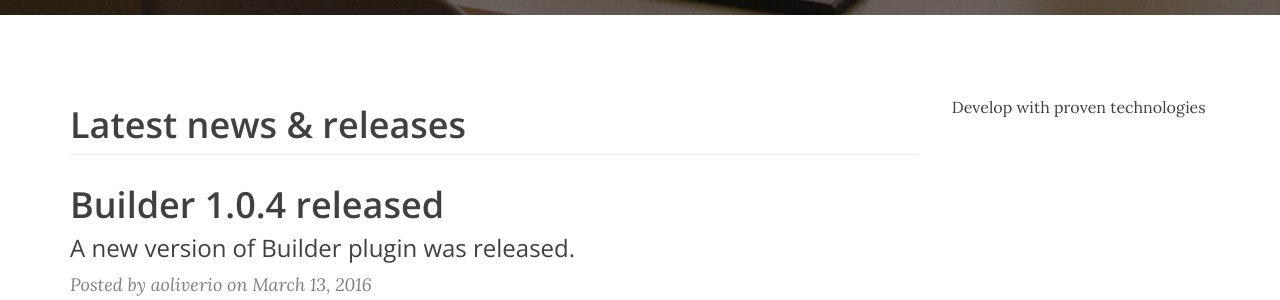
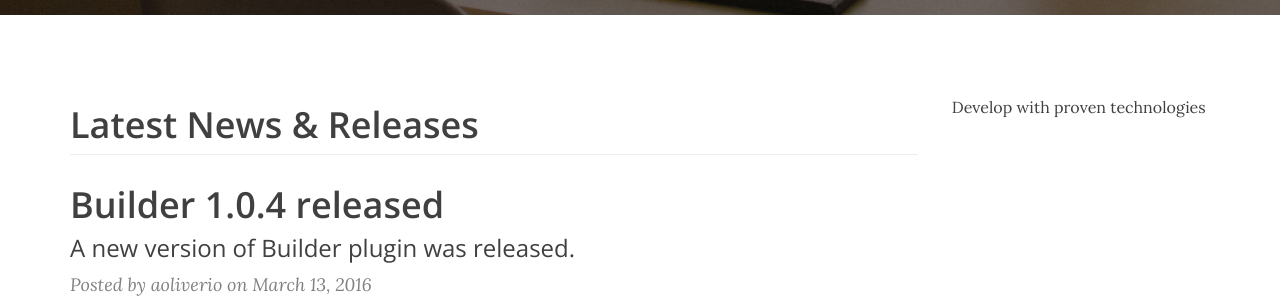
Before and after one commit to aoliverio/builder, a Jekyll site: the page built from index.html, in a window 1280 px wide. Shown: the part 433-733 px from the top of the page. Built offline with Jekyll 4.4.1, drawn with Linux system fonts in a browser that asks for light colours; nearby versions of some CDN libraries; the list of posts is cut into pages by our own code.

Commit message:
Initial commit

```diff
--- a/_layouts/news.html
+++ b/_layouts/news.html
@@ -2,6 +2,8 @@
 layout: default
 ---
 
+<!-- Latest News & Releases -->
+<h1 class="page-header">Latest News & Releases</h1>
 <!-- Page Header -->
 <header class="intro-header" style="background-image: url('{{ site.baseurl }}/{% if page.header-img %}{{ page.header-img }}{% else %}{{ site.header-img }}{% endif %}')">
     <div class="container">
--- a/index.html
+++ b/index.html
@@ -5,7 +5,7 @@ description: "Rapid Application Development toolkit for building admin web appli
 ---
 
 <!-- Latest News & Releases -->
-<h1 class="page-header">Latest news & releases</h1>
+<h1 class="page-header">Latest News & Releases</h1>
 {% for post in paginator.posts %}
 <div class="post-preview">
     <a href="{{ post.url | prepend: site.baseurl }}">
@@ -18,7 +18,6 @@ description: "Rapid Application Development toolkit for building admin web appli
 </div>
 <hr>
 {% endfor %}
-
 <!-- Pager -->
 {% if paginator.total_pages > 1 %}
 <ul class="pager">
```
